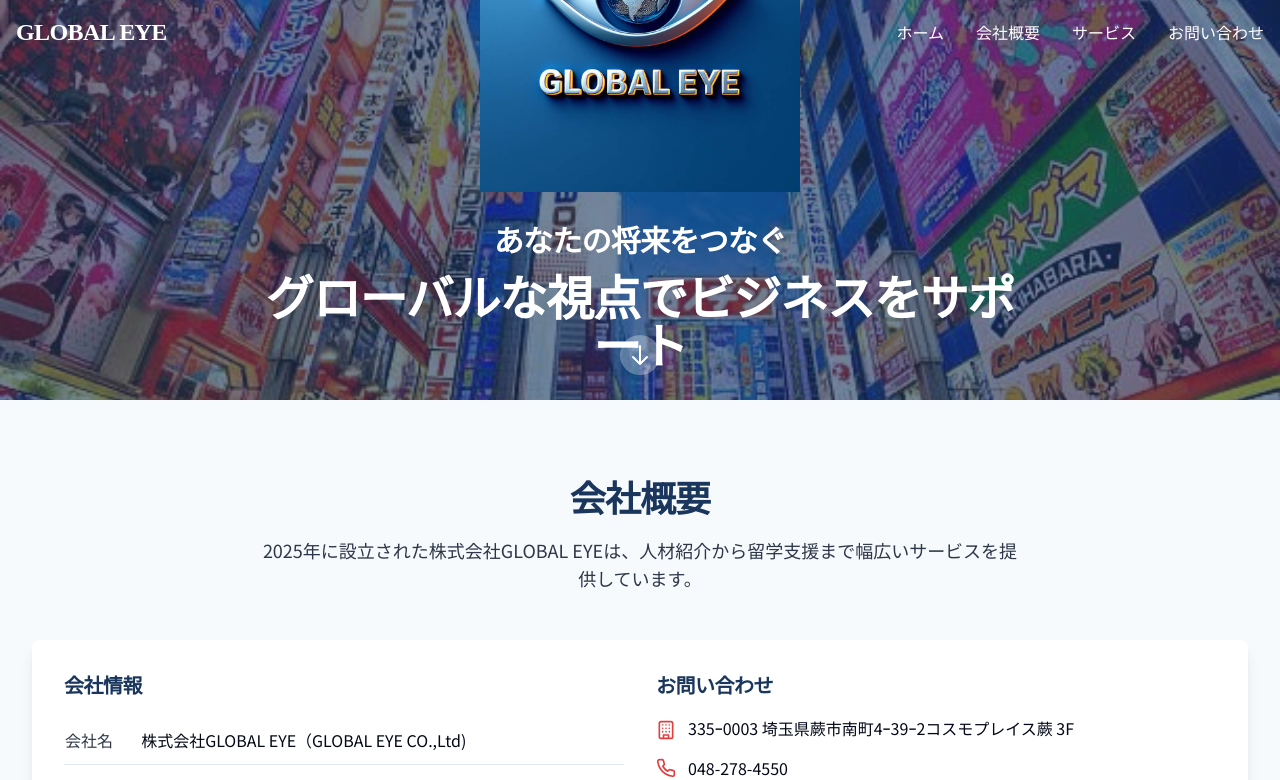
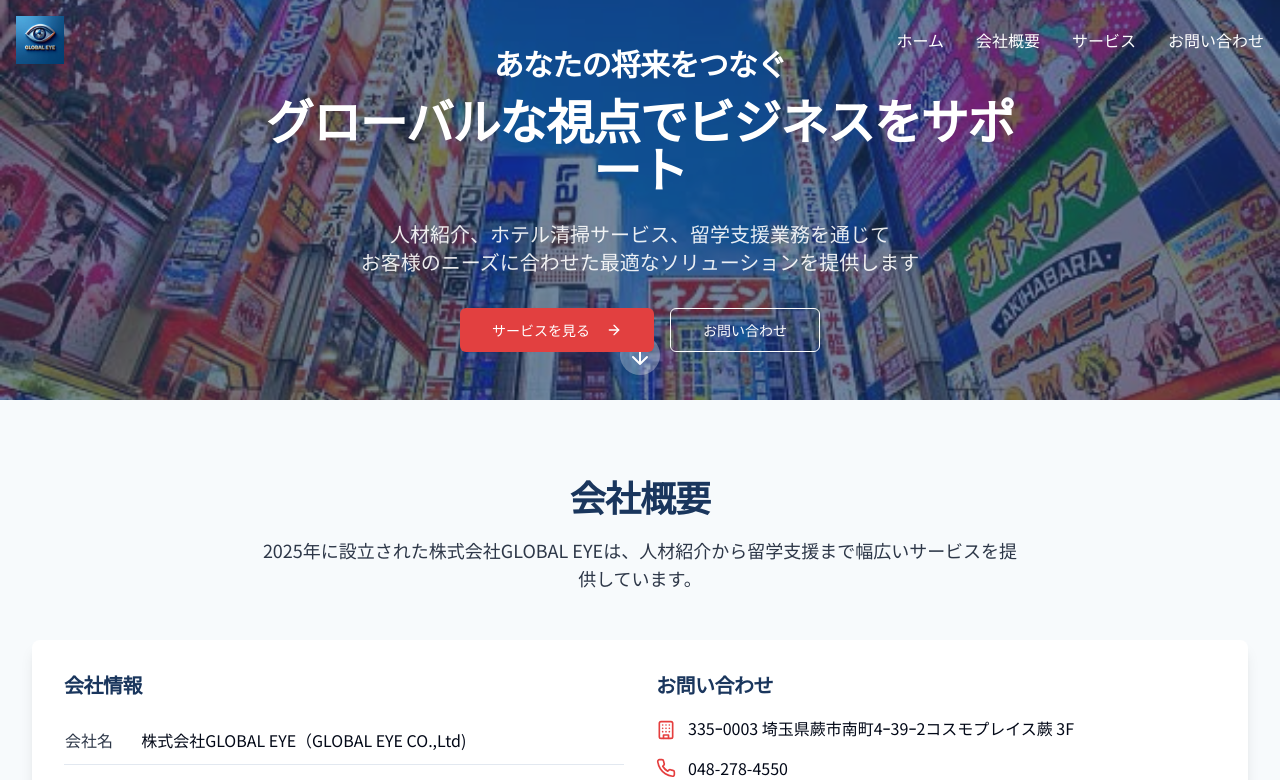
Before and after one commit to Peyond-iot/global-eye-design-jp, a React (Vite) app: page / in a window 1280 px wide. Shown: the top 780 px of the page. Built offline with nearby package versions, Linux system fonts and the light colour scheme.

Commit message:
Refactor: Update hero section
Update the hero section to use a logo image and change the slogan. Remove the logo from the middle of the home page.

```diff
--- a/src/components/Hero.tsx
+++ b/src/components/Hero.tsx
@@ -20,15 +20,6 @@ const Hero = () => {
 
       {/* Content container */}
       <div className="container mx-auto px-4 sm:px-6 lg:px-8 relative z-10 py-12 flex flex-col items-center justify-center text-center">
-        {/* Logo */}
-        <div className="mb-8 w-full max-w-xs mx-auto">
-          <img
-            src="/lovable-uploads/5518a94b-9cda-473f-84fd-75b513f94f4b.png"
-            alt="GLOBAL EYE Logo"
-            className="w-full h-auto"
-          />
-        </div>
-
         {/* Slogan and content */}
         <div className="max-w-3xl mx-auto fade-in-view">
           <h2 className="text-2xl md:text-3xl font-bold text-white leading-tight mb-4">
--- a/src/components/Navbar.tsx
+++ b/src/components/Navbar.tsx
@@ -31,15 +31,11 @@ const Navbar = () => {
     >
       <div className="container mx-auto px-4 flex justify-between items-center">
         <a href="#" className="flex items-center">
-          <h1 className={cn(
-            "text-lg sm:text-xl md:text-2xl font-bold transition-colors",
-            scrolled ? "text-ge-blue" : "text-white"
-          )}>
-            <span className={cn(
-              "transition-colors",
-              scrolled ? "text-ge-red" : "text-white"
-            )}>GLOBAL</span> EYE
-          </h1>
+          <img
+            src="/lovable-uploads/5518a94b-9cda-473f-84fd-75b513f94f4b.png"
+            alt="GLOBAL EYE Logo"
+            className="h-10 md:h-12"
+          />
         </a>
 
         {/* Desktop Navigation */}
```
